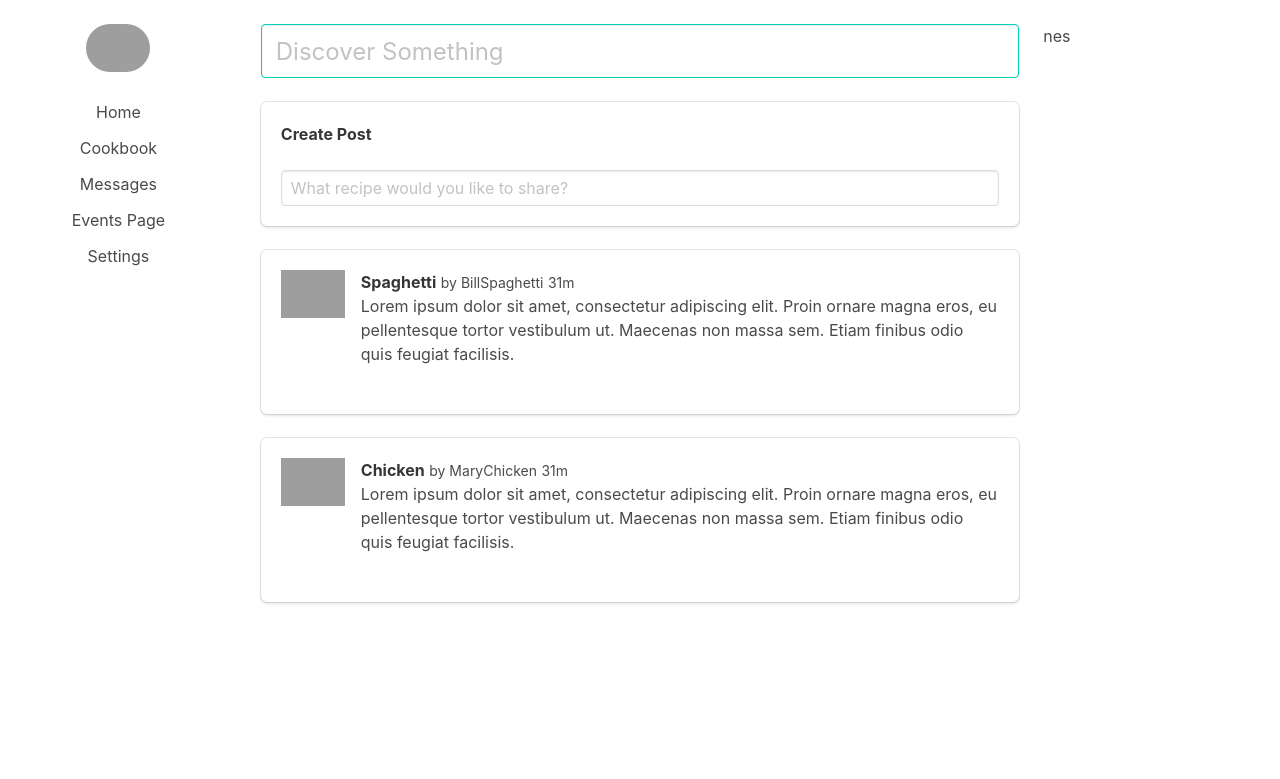
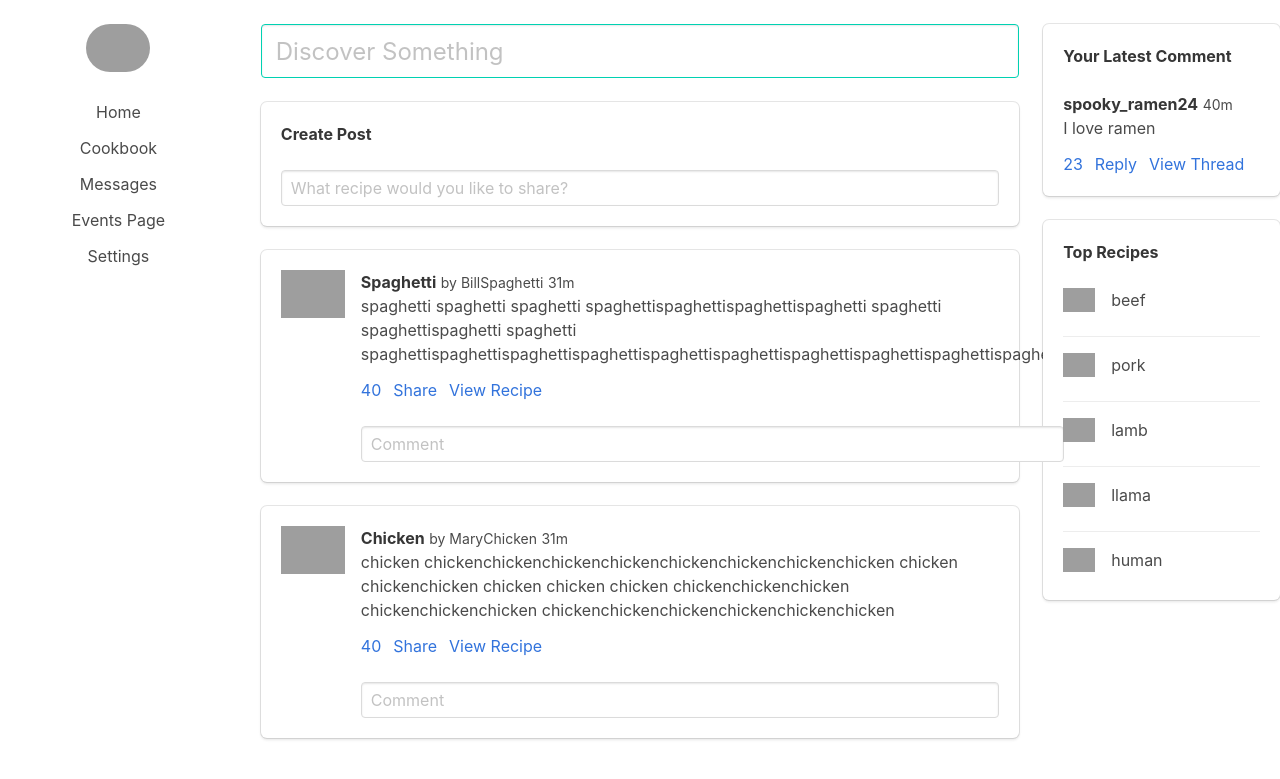
Before and after one commit to erikqu/MealApplication, a Flask app: a page that uses templates/main.html in a window 1280 px wide. Shown: the top 779 px of the page. Run offline with Flask 2, Linux system fonts and the light colour scheme; grey boxes are pictures that could not be loaded.

Commit message:
finished the structure of the timeline page

```diff
--- a/main.py
+++ b/main.py
@@ -75,4 +75,5 @@ def settings(user : str):
 def main(user : str):
     # get the user json and read in (this assumes we have a dictionary already)
     user = open_json("fake_user.json")
-    return render_template("main.html", user=user['username'], recipes=user['timeline_recipes'])
+    return render_template("main.html", user=user['username'], recipes=user['timeline_recipes'],
+                            latest_comment=user['latest_comment'], top_recipes=user['top_recipes'])
--- a/static/data/fake_user.json
+++ b/static/data/fake_user.json
@@ -3,19 +3,19 @@
   "timeline_recipes": [{
     "recipe": "Spaghetti",
     "author": "BillSpaghetti",
-    "ingredients": [
-      "Spaghetti0",
-      "Spaghetti1",
-      "Spaghetti2",
-      "Spaghetti3"
-    ]}, {
-      "recipe": "Chicken",
-      "author": "MaryChicken",
-      "ingredients": [
-        "Chicken0",
-        "Chicken1",
-        "Chicken2",
-        "Chicken3"
-      ]}
-    ]
+    "description": "spaghetti spaghetti spaghetti spaghettispaghettispaghettispaghetti spaghetti spaghettispaghetti spaghetti spaghettispaghettispaghettispaghettispaghettispaghettispaghettispaghettispaghettispaghetti"
+      }, {
+    "recipe": "Chicken",
+    "author": "MaryChicken",
+    "description": "chicken chickenchickenchickenchickenchickenchickenchickenchicken chicken chickenchicken chicken chicken chicken chickenchickenchicken chickenchickenchicken chickenchickenchickenchickenchickenchicken "
+    }
+  ],
+  "latest_comment": "I love ramen",
+  "top_recipes": [
+    "beef",
+    "pork",
+    "lamb",
+    "llama",
+    "human"
+  ]
 }
--- a/templates/main.html
+++ b/templates/main.html
@@ -7,7 +7,7 @@
 
     <div class="box">
       <article class="media">
-        <div class="media-content"
+        <div class="media-content">
           <p><strong>Create Post</strong></p>
           <br>
           <input class="input" type="text" placeholder="What recipe would you like to share?">
@@ -28,22 +28,23 @@
               <p>
                 <strong>{{ recipe['recipe'] }}</strong> <small>by {{ recipe['author'] }}</small> <small>31m</small>
                 <br>
-                Lorem ipsum dolor sit amet, consectetur adipiscing elit. Proin ornare magna eros, eu pellentesque tortor vestibulum ut. Maecenas non massa sem. Etiam finibus odio quis feugiat facilisis.
+                {{ recipe['description'] }}
               </p>
             </div>
             <nav class="level is-mobile">
               <div class="level-left">
                 <a class="level-item">
-                  <span class="icon is-small"><i class="fas fa-reply"></i></span>
+                  <p>40</p>
                 </a>
                 <a class="level-item">
-                  <span class="icon is-small"><i class="fas fa-retweet"></i></span>
+                  <p>Share</p>
                 </a>
                 <a class="level-item">
-                  <span class="icon is-small"><i class="fas fa-heart"></i></span>
+                  <p>View Recipe</p>
                 </a>
               </div>
             </nav>
+            <input class="input" type="text" placeholder="Comment">
           </div>
         </article>
       </div>
@@ -52,5 +53,53 @@
 {% endblock %}
 
 {% block column2 %}
-  <p>nes</p>
+
+    <div class="box">
+      <p><strong>Your Latest Comment</strong></p>
+      <br>
+      <article class="media">
+        <div class="media-content">
+          <div class="media-content">
+            <div class="content">
+              <p>
+                <strong>{{ user }}</strong> <small>40m</small>
+                <br>
+                {{ latest_comment }}
+              </p>
+            </div>
+            <nav class="level is-mobile">
+              <div class="level-left">
+                <a class="level-item">
+                  <p>23</p>
+                </a>
+                <a class="level-item">
+                  <p>Reply</p>
+                </a>
+                <a class="level-item">
+                  <p>View Thread</p>
+                </a>
+              </div>
+            </nav>
+          </div>
+        </div>
+      </article>
+    </div>
+
+    <div class="box">
+      <p><strong>Top Recipes</strong></p>
+      <br>
+      {% for recipe in top_recipes %}
+        <article class="media">
+          <figure class="media-left">
+            <p class="image is-32x32">
+              <img src="https://bulma.io/images/placeholders/64x64.png">
+            </p>
+          </figure>
+          <div class="media-content">
+                <p>{{ recipe }}</p>
+          </div>
+        </article>
+      {% endfor %}
+    </div>
+
 {% endblock %}
```
